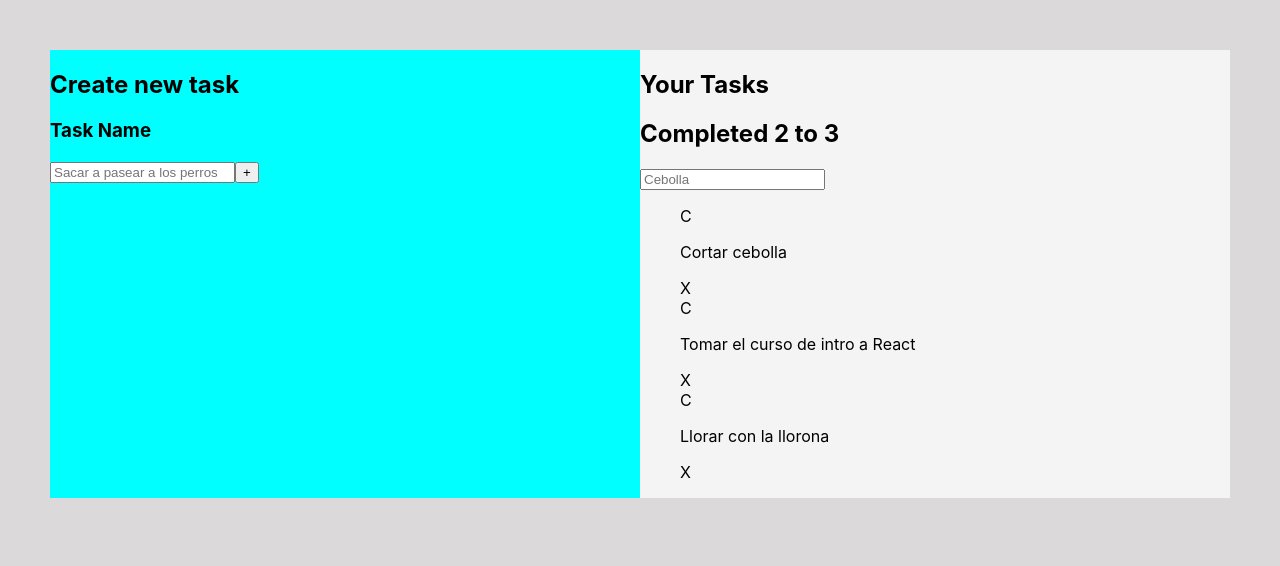
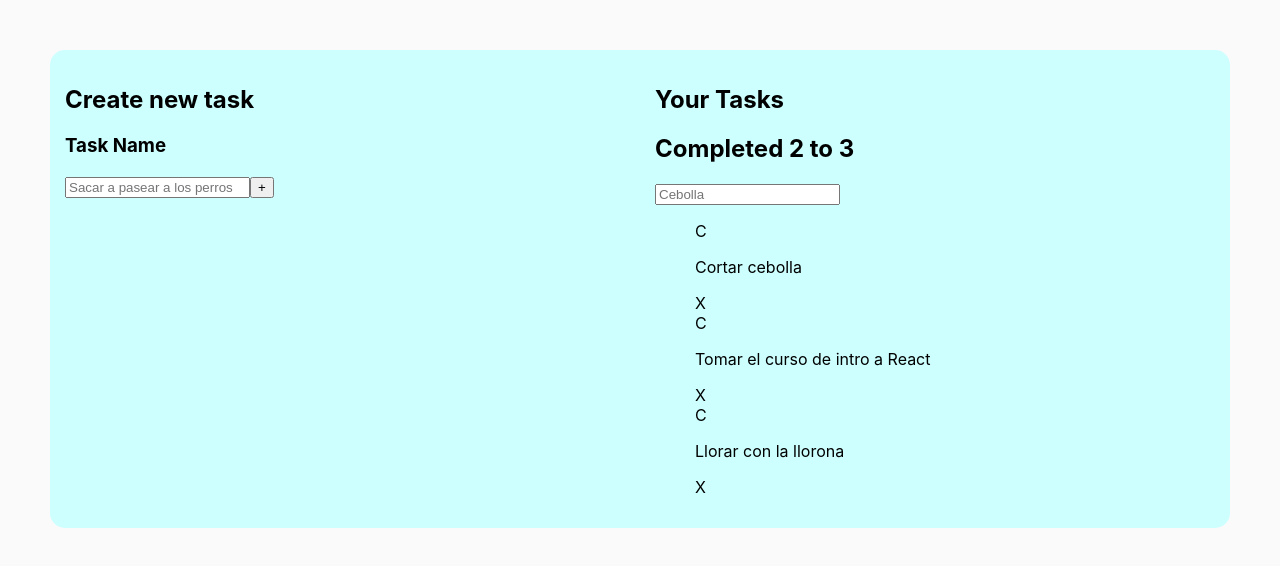
Before and after one commit to manliot/Todo-Machine, a React (Create React App) app: page / in a window 1280 px wide. Shown: the top 566 px of the page. Built offline with nearby package versions, Linux system fonts and the light colour scheme.

Commit message:
fix: change background color

```diff
--- a/src/App.css
+++ b/src/App.css
@@ -1,5 +1,5 @@
 .app-container {
-  background-color: rgb(219, 217, 217);
+  background-color: rgb(250, 250, 250);
   height: 100vh;
   width: 100%;
   padding: 50px;
@@ -11,14 +11,17 @@
   margin-right: auto;
   display: flex;
   justify-content: center;
-  background-color: rgb(244, 244, 244);
+  background-color: rgb(205, 255, 255);
   max-width: 1200px;
+  border-radius: 15px;
 }
 
 .left-section {
-  background-color: aqua;
+  padding: 15px;
   width: 100%;
 }
-.right-section{
+
+.right-section {
   width: 100%;
+  padding: 15px;
 }
```
